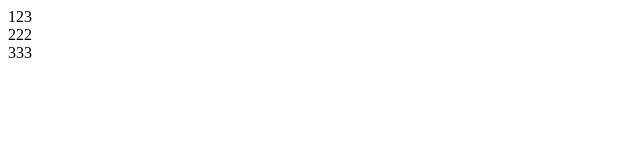
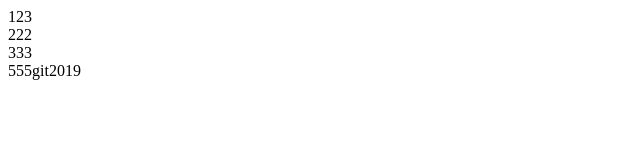
Before and after one commit to Lmia/publicCom, a plain HTML site: page demo/index.html in a window 1280 px wide. Shown: the full height of the page, 0-640 px from the left. Drawn offline with Linux system fonts and the light colour scheme.

Commit message:
change index 555

```diff
--- a/demo/index.html
+++ b/demo/index.html
@@ -1,3 +1,4 @@
 <div>123</div>
 <div>222</div>
 <div>333</div>
+<div>555git2019</div>
```
